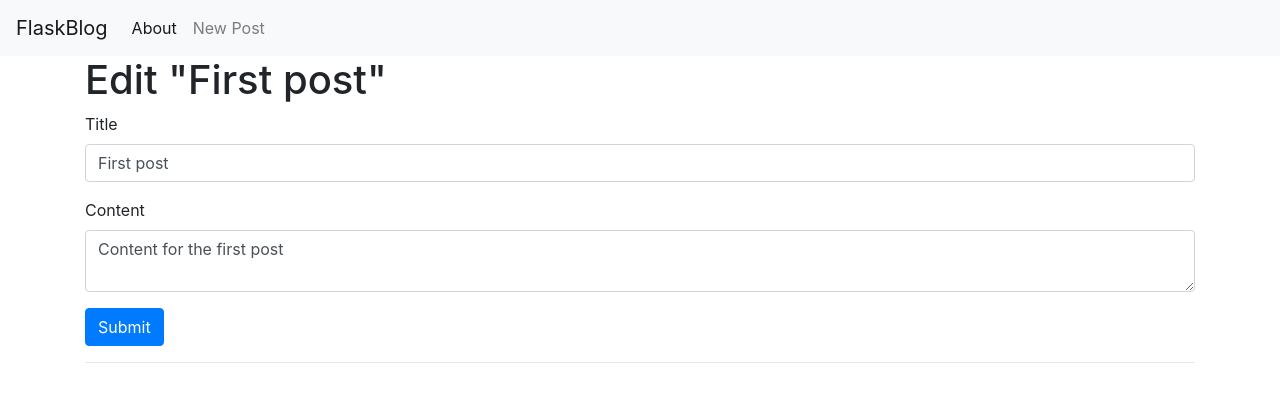
After one commit to jnutterdev/flaskwebapp, a Flask app: page /1/edit in a window 1280 px wide. The commit adds this page. Shown: the top 402 px of the page. Run offline with Flask 2, Linux system fonts and the light colour scheme; data comes from the database, SQL or seed files in the repository; both versions use the stored data as it was after the commit; some libraries are stand-ins or nearby versions.

Commit message:
added create update actions, adding delete now

```diff
--- a/app.py
+++ b/app.py
@@ -47,7 +47,25 @@ def create():
             (title, content))
             conn.commit()
             conn.close()
-            return redirect(url_for(
-                'index'
-            ))
-    return render_template('create.html')
+            return redirect(url_for('index'))
+
+@app.route('/<int:id>/edit', methods=('GET', 'POST'))
+def edit(id):
+    post = get_post(id)
+
+    if request.method == 'POST':
+        title = request.form['title']
+        content = request.form['content']
+
+        if not title:
+            flash('Title is required!')
+        else:
+            conn = get_db_connection()
+            conn.execute('UPDATE posts SET title = ?, content = ?'
+                         ' WHERE id = ?',
+                         (title, content, id))
+            conn.commit()
+            conn.close()
+            return redirect(url_for('index'))
+
+    return render_template('edit.html', post=post)
--- a/templates/base.html
+++ b/templates/base.html
@@ -23,11 +23,16 @@
                 <li class="nav-item active">
                     <a class="nav-link" href="#">About</a>
                 </li>
+                <li class="nav-item">
+                    <a href="{{ url_for('create') }}" class="nav-link">New Post</a>
+                </li>
             </ul>
         </div>
     </nav>
     <div class="container">
-        {% block content %} {% endblock %}
+        {% for message in get_flashed_messages() %}
+        <div class="alert alert-danger">{{ message }}</div>
+        {% endfor %} {% block content %} {% endblock %}
     </div>
 
     <!-- Optional JavaScript -->
--- a/templates/create.html
+++ b/templates/create.html
@@ -4,7 +4,7 @@
 <form action="" method="post">
     <div class="form-group">
         <label for="title">Title</label>
-        <input type="text" name="tittle" placeholder="Post title" class="form-control" value="{{ request.form['title'] }}"></input>
+        <input type="text" name="title" placeholder="Post title" class="form-control" value="{{ request.form['title'] }}"></input>
     </div>
 
     <div class="form-group">
--- /dev/null
+++ b/templates/edit.html
@@ -0,0 +1,19 @@
+{% extends 'base.html' %} {% block content %}
+<h1>{% block title %} Edit "{{ post['title'] }}" {% endblock %}</h1>
+
+<form method="post">
+    <div class="form-group">
+        <label for="title">Title</label>
+        <input type="text" name="title" placeholder="Post title" class="form-control" value="{{ request.form['title'] or post['title'] }}">
+        </input>
+    </div>
+
+    <div class="form-group">
+        <label for="content">Content</label>
+        <textarea name="content" placeholder="Post content" class="form-control">{{ request.form['content'] or post['content'] }}</textarea>
+    </div>
+    <div class="form-group">
+        <button type="submit" class="btn btn-primary">Submit</button>
+    </div>
+</form>
+<hr> {% endblock %}
--- a/templates/index.html
+++ b/templates/index.html
@@ -5,6 +5,9 @@
 <a href="{{ url_for('post', post_id=post['id']) }}">
     <h2>{{ post['title'] }}</h2>
     <span class="badge badge-primary">{{ post['created'] }}</span>
+    <a href="{{ url_for('edit', id=post['id']) }}">
+        <span class="badge badge-warning">Edit</span>
+    </a>
     <hr /> {% endfor %}
 </a>
 {% endblock %}
```
Also changed, not shown: database.db.
